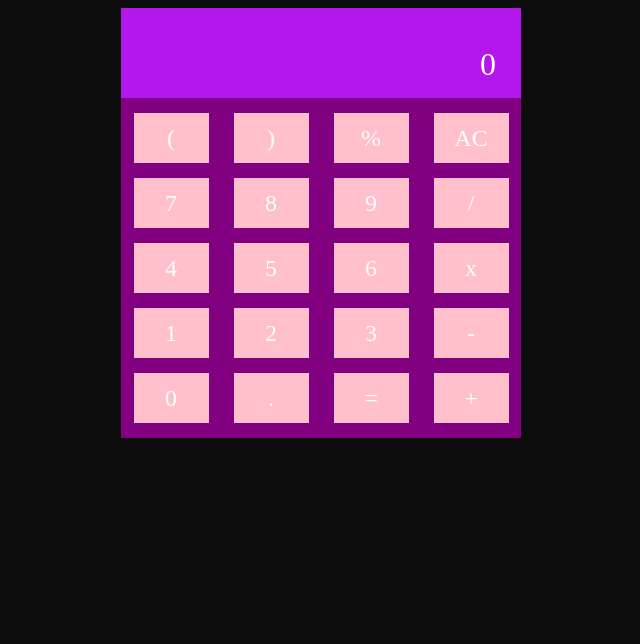
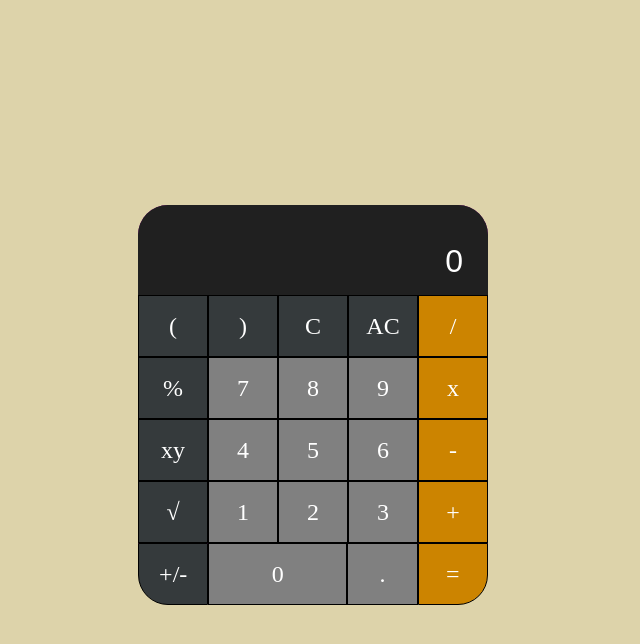
Before and after one commit to skukhniy/ssc-calculator, a React (Create React App) app: page / in a window 1280 px wide. Shown: the top 644 px of the page, without its empty margins (327-967 px from the left). Built offline with nearby package versions, Linux system fonts and the light colour scheme.

Commit message:
added buttons and fixed layout, changed colors

```diff
--- a/src/App.js
+++ b/src/App.js
@@ -10,34 +10,39 @@ function App() {
   const btnsRow1 = [
     ['(', 'parenthesis'],
     [')', 'parenthesis'],
+    ['C', 'clear'],
+    ['AC', 'clear'],
+    ['/', 'operator'],
+  ];
+
+  const btnsRow3 = [
     ['%', 'percentage'],
-    ['AC', 'clear'],
-  ];
-  const btnsRow2 = [
     [7, 'number'],
     [8, 'number'],
     [9, 'number'],
-    ['/', 'operator'],
+    ['x', 'operator'],
   ];
-  const btnsRow3 = [
+  const btnsRow4 = [
+    ['xy', 'exponent'],
     [4, 'number'],
     [5, 'number'],
     [6, 'number'],
-    ['x', 'operator'],
+    ['-', 'operator'],
   ];
-  const btnsRow4 = [
+  const btnsRow5 = [
+    ['√', 'pie'],
     [1, 'number'],
     [2, 'number'],
     [3, 'number'],
-    ['-', 'operator'],
+    ['+', 'operator'],
   ];
-  const btnsRow5 = [
+  const btnsRow6 = [
+    ['+/-', 'sign-change'],
     [0, 'number'],
     ['.', 'decimal'],
     ['=', 'equals'],
-    ['+', 'operator'],
   ];
-  const btnRows = [btnsRow1, btnsRow2, btnsRow3, btnsRow4, btnsRow5];
+  const btnRows = [btnsRow1, btnsRow3, btnsRow4, btnsRow5, btnsRow6];
   return (
     <div className="App">
       <div className="CalcContainer">
--- a/src/App.scss
+++ b/src/App.scss
@@ -1,39 +1,59 @@
+html,
 body {
   width: 100%;
   height: 100%;
-  background-color: rgb(13, 12, 12);
+  background-color: rgb(221, 211, 170);
   color: white;
-}
-
-.App {
   display: flex;
   justify-content: center;
   align-items: center;
 }
 
+.App {
+}
+
 .CalcContainer {
-  width: 400px;
+  width: 350px;
+  height: 390px;
   background-color: purple;
+  border-radius: 30px;
+}
+
+.OutputScn {
+  width: 300px;
+  height: 75px;
+  background-color: rgb(32, 32, 32);
+  color: white;
+  display: flex;
+  align-items: flex-end;
+  justify-content: end;
+  padding-left: 25px;
+  padding-right: 25px;
+  padding-bottom: 15px;
+  border-top-left-radius: 30px;
+  border-top-right-radius: 30px;
+  & .display {
+    font-size: xx-large;
+    font-family: sans-serif;
+  }
 }
 
 .btn-container {
   display: flex;
   flex-direction: column;
-  margin-top: 15px;
 }
 
 .btn-row {
   display: flex;
   flex-direction: row;
   flex-wrap: nowrap;
-  justify-content: space-around;
-  margin-bottom: 15px;
 }
 
 .calcBtn {
-  width: 75px;
-  height: 50px;
-  background-color: pink;
+  width: 80px;
+  height: 60px;
+  border: 0.5px solid black;
+  background-color: gray;
   display: flex;
   justify-content: center;
   align-items: center;
@@ -43,18 +63,33 @@ body {
   }
 }
 
-.OutputScn {
-  width: 350px;
-  height: 75px;
-  background-color: rgb(179, 23, 236);
-  color: white;
-  display: flex;
-  align-items: flex-end;
-  justify-content: end;
-  padding-left: 25px;
-  padding-right: 25px;
-  padding-bottom: 15px;
-  & .display {
-    font-size: xx-large;
-  }
+.operator-color,
+.equals-color {
+  background-color: rgb(204, 132, 0);
 }
+
+.parenthesis-color,
+.clear-last-color,
+.clear-color,
+.pie-color,
+.percentage-color,
+.exponent-color,
+.factorial-color,
+.sign-change-color {
+  background-color: rgb(53, 58, 60);
+}
+
+.number-color,
+.decimal-color {
+  background-color: gray;
+}
+.format-0 {
+  width: 160px;
+}
+.sign-change-color {
+  border-bottom-left-radius: 30px;
+}
+
+.equals-color {
+  border-bottom-right-radius: 30px;
+}
--- a/src/components/CalcButton.js
+++ b/src/components/CalcButton.js
@@ -80,7 +80,7 @@ export default function CalcButton({
   };
 
   return (
-    <div className="calcBtn" onClick={btnClick}>
+    <div className={`calcBtn ${type}-color format-${icon}`} onClick={btnClick}>
       <span>{icon}</span>
     </div>
   );
```
